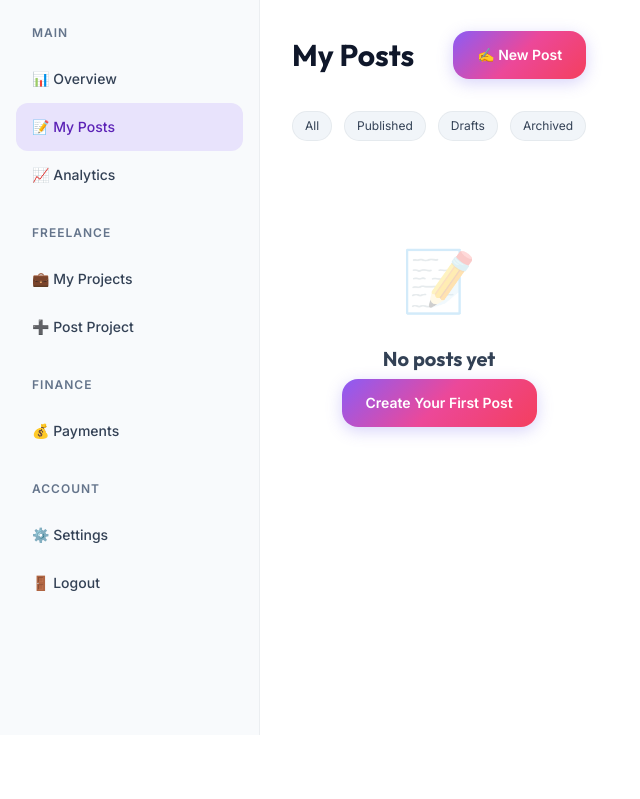
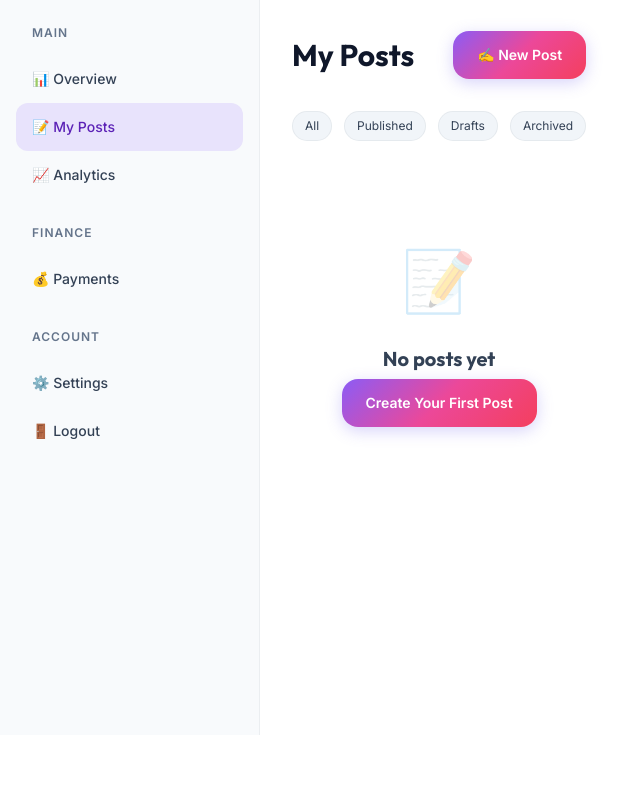
Before and after one commit to Surya200622/Surya-blog, a Django app: page /dashboard/posts/ in a window 1280 px wide. Shown: the part 65-864 px from the top of the page, without its empty margins (0-640 px from the left). Run offline with Django 5.2, Linux system fonts and the light colour scheme; the visitor is signed in with stand-in values (Sample User, id 1); data that the repository does not hold is empty; some libraries are stand-ins or nearby versions.

Commit message:
fixed users

```diff
--- a/apps/accounts/models.py
+++ b/apps/accounts/models.py
@@ -16,7 +16,7 @@ class CustomUser(AbstractUser):
     role = models.CharField(
         max_length=20,
         choices=Role.choices,
-        default=Role.AUTHOR,
+        default=Role.CLIENT,
         verbose_name='User Role',
     )
     avatar = models.ImageField(
--- a/templates/dashboard/analytics.html
+++ b/templates/dashboard/analytics.html
@@ -16,11 +16,7 @@
             <a href="{% url 'dashboard:posts' %}" class="sidebar__link" id="dash-posts">📝 My Posts</a>
             <a href="{% url 'dashboard:analytics' %}" class="sidebar__link active" id="dash-analytics">📈 Analytics</a>
         </div>
-        <div class="sidebar__section">
-            <div class="sidebar__label">Freelance</div>
-            <a href="{% url 'freelance:my_projects' %}" class="sidebar__link">💼 My Projects</a>
-            <a href="{% url 'freelance:project_create' %}" class="sidebar__link">➕ Post Project</a>
-        </div>
+
         <div class="sidebar__section">
             <div class="sidebar__label">Finance</div>
             <a href="{% url 'dashboard:payments' %}" class="sidebar__link">💰 Payments</a>
--- a/templates/dashboard/index.html
+++ b/templates/dashboard/index.html
@@ -17,11 +17,7 @@
             <a href="{% url 'dashboard:posts' %}" class="sidebar__link {% if request.resolver_match.url_name == 'posts' %}active{% endif %}" id="dash-posts">📝 My Posts</a>
             <a href="{% url 'dashboard:analytics' %}" class="sidebar__link {% if request.resolver_match.url_name == 'analytics' %}active{% endif %}" id="dash-analytics">📈 Analytics</a>
         </div>
-        <div class="sidebar__section">
-            <div class="sidebar__label">Freelance</div>
-            <a href="{% url 'freelance:my_projects' %}" class="sidebar__link" id="dash-projects">💼 My Projects</a>
-            <a href="{% url 'freelance:project_create' %}" class="sidebar__link" id="dash-post-project">➕ Post Project</a>
-        </div>
+
         <div class="sidebar__section">
             <div class="sidebar__label">Finance</div>
             <a href="{% url 'dashboard:payments' %}" class="sidebar__link {% if request.resolver_match.url_name == 'payments' %}active{% endif %}" id="dash-payments">💰 Payments</a>
--- a/templates/dashboard/payments.html
+++ b/templates/dashboard/payments.html
@@ -17,11 +17,7 @@
             <a href="{% url 'dashboard:posts' %}" class="sidebar__link" id="dash-posts">📝 My Posts</a>
             <a href="{% url 'dashboard:analytics' %}" class="sidebar__link" id="dash-analytics">📈 Analytics</a>
         </div>
-        <div class="sidebar__section">
-            <div class="sidebar__label">Freelance</div>
-            <a href="{% url 'freelance:my_projects' %}" class="sidebar__link">💼 My Projects</a>
-            <a href="{% url 'freelance:project_create' %}" class="sidebar__link">➕ Post Project</a>
-        </div>
+
         <div class="sidebar__section">
             <div class="sidebar__label">Finance</div>
             <a href="{% url 'dashboard:payments' %}" class="sidebar__link active">💰 Payments</a>
--- a/templates/dashboard/posts.html
+++ b/templates/dashboard/posts.html
@@ -17,11 +17,7 @@
             <a href="{% url 'dashboard:posts' %}" class="sidebar__link active" id="dash-posts">📝 My Posts</a>
             <a href="{% url 'dashboard:analytics' %}" class="sidebar__link" id="dash-analytics">📈 Analytics</a>
         </div>
-        <div class="sidebar__section">
-            <div class="sidebar__label">Freelance</div>
-            <a href="{% url 'freelance:my_projects' %}" class="sidebar__link">💼 My Projects</a>
-            <a href="{% url 'freelance:project_create' %}" class="sidebar__link">➕ Post Project</a>
-        </div>
+
         <div class="sidebar__section">
             <div class="sidebar__label">Finance</div>
             <a href="{% url 'dashboard:payments' %}" class="sidebar__link">💰 Payments</a>
--- a/templates/dashboard/settings.html
+++ b/templates/dashboard/settings.html
@@ -16,11 +16,7 @@
             <a href="{% url 'dashboard:posts' %}" class="sidebar__link" id="dash-posts">📝 My Posts</a>
             <a href="{% url 'dashboard:analytics' %}" class="sidebar__link" id="dash-analytics">📈 Analytics</a>
         </div>
-        <div class="sidebar__section">
-            <div class="sidebar__label">Freelance</div>
-            <a href="{% url 'freelance:my_projects' %}" class="sidebar__link">💼 My Projects</a>
-            <a href="{% url 'freelance:project_create' %}" class="sidebar__link">➕ Post Project</a>
-        </div>
+
         <div class="sidebar__section">
             <div class="sidebar__label">Finance</div>
             <a href="{% url 'dashboard:payments' %}" class="sidebar__link">💰 Payments</a>
```
